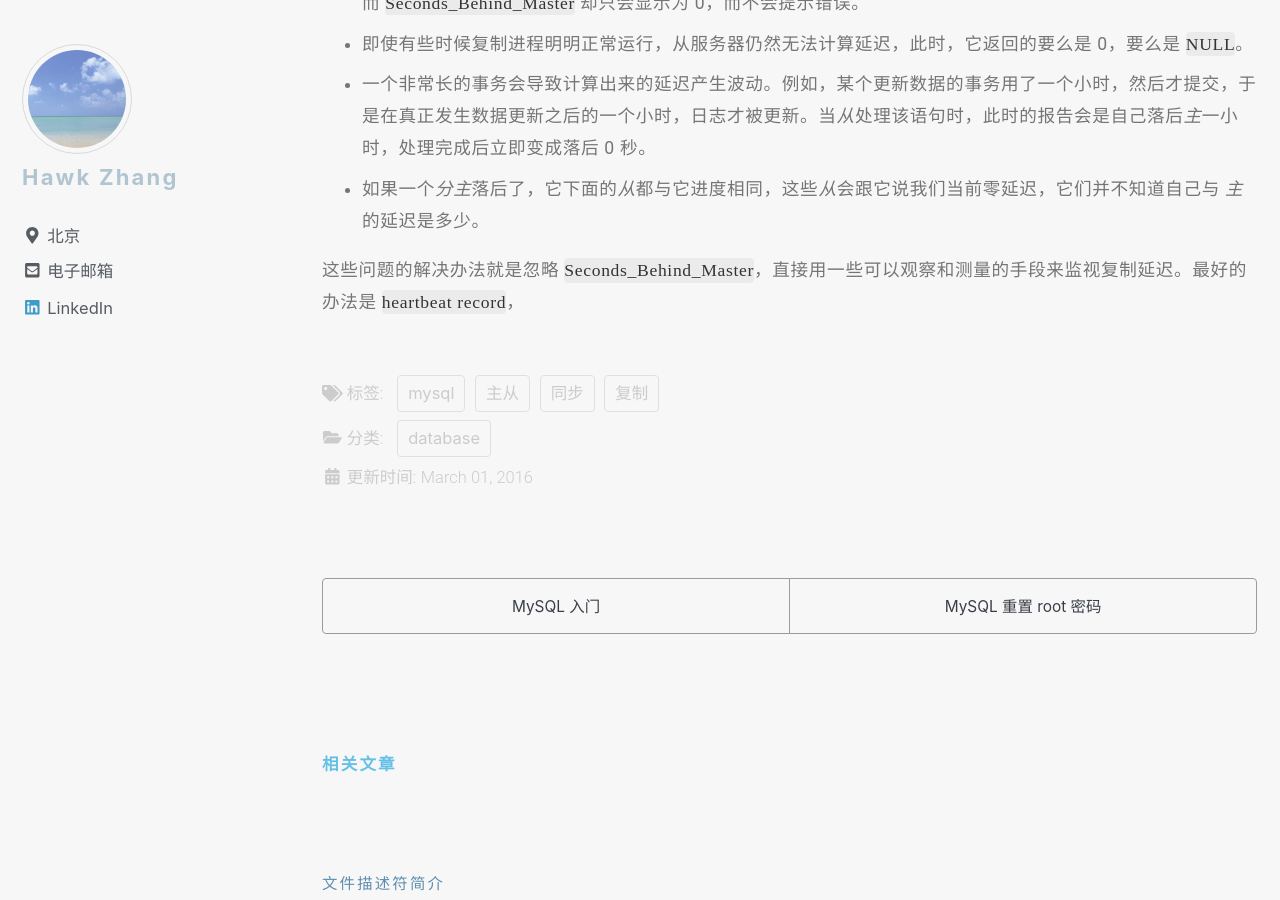
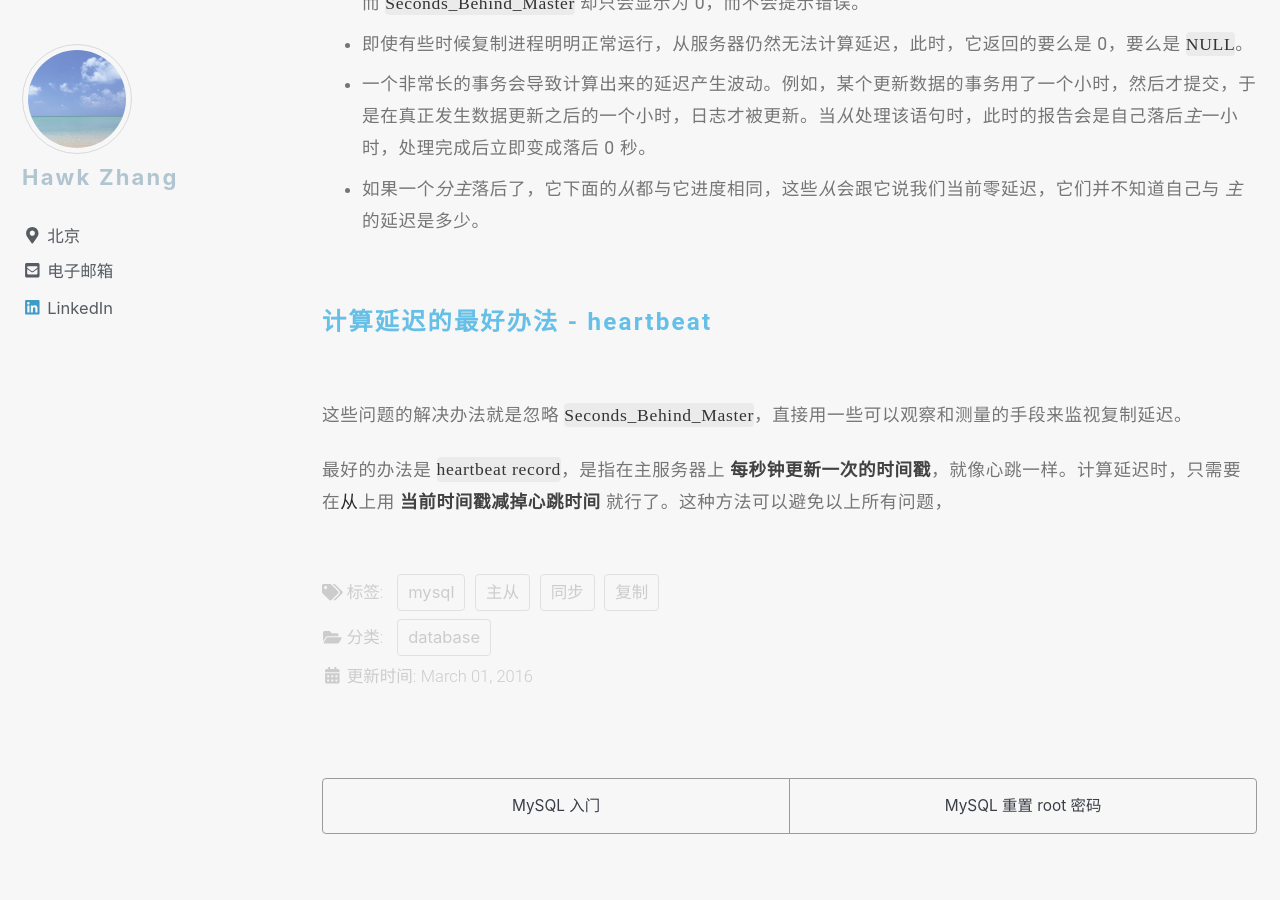
Before and after one commit to narru888/linotes_note, a Jekyll site: the page built from _posts/mysql/2016-03-01-master.slave.md, in a window 1280 px wide and 900 px high, scrolled down 45648 px. Built offline with Jekyll 4.4.1, drawn with Linux system fonts in a browser that asks for light colours; nearby versions of some CDN libraries; a script that is not in the unit is left out.

Commit message:
update on 2018-08-15 15:00:01 CST

```diff
--- a/_posts/mysql/2016-03-01-master.slave.md
+++ b/_posts/mysql/2016-03-01-master.slave.md
@@ -1448,4 +1448,10 @@ Info: use `test`; CREATE TABLE test.t(a int)
 * 一个非常长的事务会导致计算出来的延迟产生波动。例如，某个更新数据的事务用了一个小时，然后才提交，于是在真正发生数据更新之后的一个小时，日志才被更新。当*从*处理该语句时，此时的报告会是自己落后*主*一小时，处理完成后立即变成落后 0 秒。
 * 如果一个*分主*落后了，它下面的*从*都与它进度相同，这些*从*会跟它说我们当前零延迟，它们并不知道自己与 *主* 的延迟是多少。
 
-这些问题的解决办法就是忽略 `Seconds_Behind_Master`，直接用一些可以观察和测量的手段来监视复制延迟。最好的办法是 **`heartbeat record`**，
+
+
+#### 计算延迟的最好办法 - heartbeat
+
+这些问题的解决办法就是忽略 `Seconds_Behind_Master`，直接用一些可以观察和测量的手段来监视复制延迟。
+
+最好的办法是 **`heartbeat record`**，是指在主服务器上 **每秒钟更新一次的时间戳**，就像心跳一样。计算延迟时，只需要在*从*上用 **当前时间戳减掉心跳时间** 就行了。这种方法可以避免以上所有问题，
```
